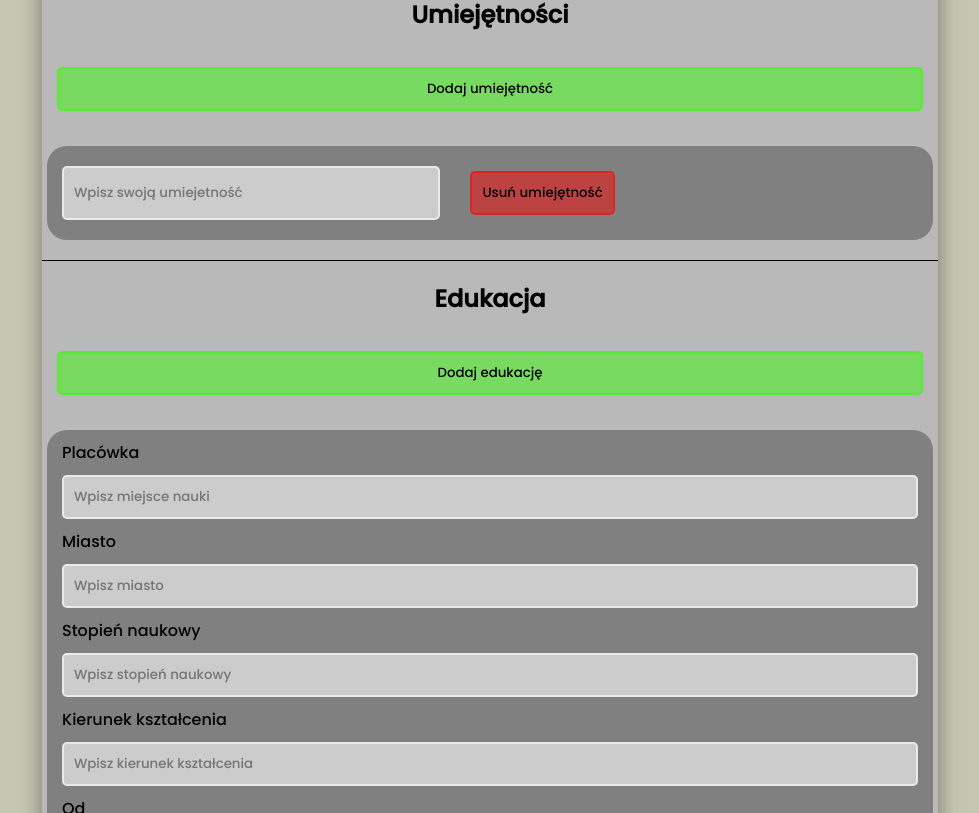
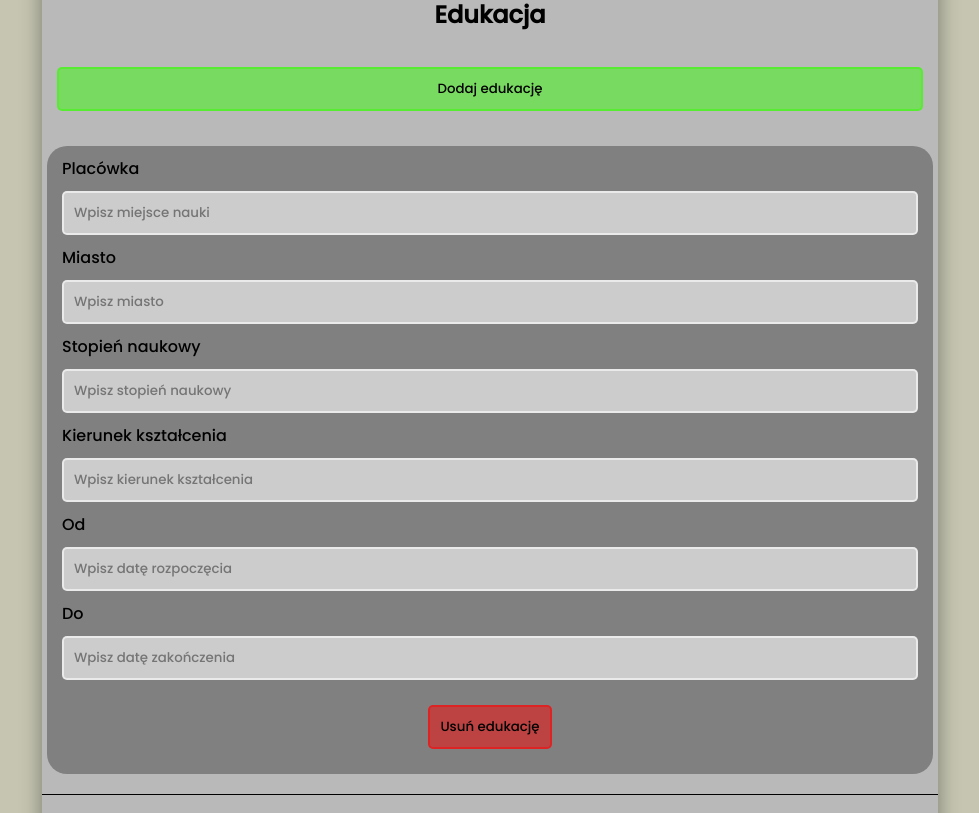
Before and after one commit to JakubKida/cv-generator, a React (Create React App) app: page / in a window 1280 px wide. Shown: the part 1827-2640 px from the top of the page, without its empty margins (150-1129 px from the left). Built offline with nearby package versions, Linux system fonts and the light colour scheme.

Commit message:
rewrite components using functions/hooks

```diff
--- a/src/App.js
+++ b/src/App.js
@@ -1,65 +1,50 @@
+import ReactToPrint, { PrintContextConsumer } from "react-to-print";
+import React, { useState } from "react";
 import FilloutForm from "./components/FilloutForm";
 import CreatedCV from "./components/CreatedCv";
-import "./styles/style.css";
 import ControlButtons from "./components/ControlButtons";
-import React from "react";
-import uniqid from "uniqid";
-import ReactToPrint, { PrintContextConsumer } from "react-to-print";
 import { exampledata } from "./helpers/exampledata";
 import { buttons } from "./helpers/languages";
+import uniqid from "uniqid";
+import "./styles/style.css";
 
-class App extends React.Component {
-  constructor(props) {
-    super(props);
-    this.handleChange = this.handleChange.bind(this);
-    this.handleImageChange = this.handleImageChange.bind(this);
-    this.deleteUnit = this.deleteUnit.bind(this);
-    this.clearAllFields = this.clearAllFields.bind(this);
-    this.loadExample = this.loadExample.bind(this);
-    this.changeLanguage = this.changeLanguage.bind(this);
-    this.addUnit = this.addUnit.bind(this);
-    this.state = {
-      image: {},
-      language: "polish",
-      data: {
+const App = (props) => {
+  const [image, setImage] = useState({});
+  const [language, setLanguage] = useState("polish");
+  const [data, setData] = useState({
     "personal-data": [{}],
     "experience-data": [{}],
     "education-data": [{}],
     "skills-data": [{}],
     "interests-data": [{}],
-      },
+  });
+
+  const changeLanguage = (event) => {
+    event.preventDefault();
+    setLanguage(event.target.dataset.language);
   };
-  }
 
-  changeLanguage(event) {
-    event.preventDefault();
-    this.setState({ language: event.target.dataset.language });
-  }
-
-  clearAllFields() {
-    this.setState({
-      data: {
+  const clearAllFields = () => {
+    setData({
       "personal-data": [{}],
       "experience-data": [{}],
       "education-data": [{}],
       "skills-data": [{}],
       "interests-data": [{}],
-      },
     });
-  }
+  };
 
-  loadExample() {
-    this.setState({ data: exampledata });
-  }
+  const loadExample = () => {
+    setData(exampledata);
+  };
 
-  async handleImageChange(event) {
-    await this.setState({ image: event.target.files[0] });
-    const image = this.state.image;
+  const handleImageChange = async (event) => {
+    await setImage(event.target.files[0]);
     if (image === undefined) {
       document.querySelector(".image-preview").remove();
     } else {
       const fr = new FileReader();
-      fr.readAsDataURL(this.state.image);
+      fr.readAsDataURL(image);
       fr.onload = function (e) {
         let sideArea = document.querySelector(".side-area");
         let imgElem;
@@ -74,118 +59,105 @@ class App extends React.Component {
         sideArea.prepend(imgElem);
       };
     }
-  }
+  };
 
-  handleChange(event) {
-    // debugger;
+  const handleChange = (event) => {
     let name = event.target.name;
     let value = event.target.value;
     let sectionName = event.target.closest(".section").id;
     let index = event.target.closest(".section-unit").dataset.index;
 
-    const copiedObj = JSON.parse(JSON.stringify(this.state.data[sectionName]));
+    const copiedObj = JSON.parse(JSON.stringify(data[sectionName]));
 
     if (copiedObj[index] === undefined) {
       copiedObj.push({});
     }
     copiedObj[index][name] = value;
 
-    this.setState((prevState) => ({
-      data: {
-        ...this.state.data,
+    setData({
+      ...data,
       [sectionName]: copiedObj,
-      },
-    }));
+    });
+  };
 
-    // setTimeout(() => console.log(this.state), 100);
-  }
-
-  deleteUnit(event) {
+  const deleteUnit = (event) => {
     event.preventDefault();
     let sectionName = event.target.closest(".section").id;
     let unitIndex = event.target.closest(".section-unit").dataset.index;
 
-    const copiedObj = JSON.parse(JSON.stringify(this.state.data[sectionName]));
+    const copiedObj = JSON.parse(JSON.stringify(data[sectionName]));
 
     if (copiedObj[unitIndex] !== undefined) {
       copiedObj.splice(unitIndex, 1);
     }
 
-    this.setState((prevState) => ({
-      data: {
-        ...this.state.data,
+    setData({
+      ...data,
       [sectionName]: copiedObj,
-      },
-    }));
-  }
+    });
+  };
 
-  addUnit(event) {
+  const addUnit = (event) => {
     event.preventDefault();
     let sectionName = event.target.closest(".section").id;
 
-    const copiedObj = JSON.parse(JSON.stringify(this.state.data[sectionName]));
+    const copiedObj = JSON.parse(JSON.stringify(data[sectionName]));
 
     copiedObj.push({ key: uniqid() });
 
-    this.setState((prevState) => ({
-      data: {
-        ...this.state.data,
+    setData({
+      ...data,
       [sectionName]: copiedObj,
-      },
-    }));
-  }
+    });
+  };
 
-  render() {
   return (
     <div className="App">
       <div className="change-lang">
         <button
           className="lang-button lang-pol"
           data-language="polish"
-            onClick={this.changeLanguage}
-          >
-          </button>
+          onClick={changeLanguage}
+        ></button>
         <button
           className="lang-button lang-eng"
           data-language="english"
-            onClick={this.changeLanguage}
-          >
-          </button>
+          onClick={changeLanguage}
+        ></button>
       </div>
       <FilloutForm
-          language={this.state.language}
-          data={this.state.data}
-          handleChange={this.handleChange}
-          addUnit={this.addUnit}
-          deleteUnit={this.deleteUnit}
-          onImageChange={this.handleImageChange}
+        language={language}
+        data={data}
+        handleChange={handleChange}
+        addUnit={addUnit}
+        deleteUnit={deleteUnit}
+        onImageChange={handleImageChange}
       ></FilloutForm>
       <ReactToPrint content={() => this.componentRef}>
         <PrintContextConsumer>
           {({ handlePrint }) => (
             <button className="generate-pdf" onClick={handlePrint}>
-                {buttons[this.state.language].generatePDF}
+              {buttons[language].generatePDF}
             </button>
           )}
         </PrintContextConsumer>
       </ReactToPrint>
       <ControlButtons
-          loadExample={this.loadExample}
-          language={this.state.language}
-          data={this.state.data}
-          clearAllFields={this.clearAllFields}
+        loadExample={loadExample}
+        language={language}
+        data={data}
+        clearAllFields={clearAllFields}
       ></ControlButtons>
       <div className="cv-area">
         <CreatedCV
-            language={this.state.language}
+          language={language}
           ref={(el) => (this.componentRef = el)}
-            image={this.state.image}
-            data={this.state.data}
+          image={image}
+          data={data}
         ></CreatedCV>
       </div>
     </div>
   );
-  }
-}
+};
 
 export default App;
--- a/src/components/ControlButtons.js
+++ b/src/components/ControlButtons.js
@@ -1,16 +1,9 @@
-import React, { Component } from "react";
 import { buttons } from "../helpers/languages";
 
-export default class ControlButtons extends Component {
-  // eslint-disable-next-line no-useless-constructor
-  constructor(props) {
-    super(props);
-  }
-
-  render() {
-    const language = buttons[this.props.language];
-    const clearAllFields = this.props.clearAllFields;
-    const loadExample = this.props.loadExample;
+const ControlButtons = (props) => {
+  const language = buttons[props.language];
+  const clearAllFields = props.clearAllFields;
+  const loadExample = props.loadExample;
 
   return (
     <div className="buttons-area">
@@ -22,5 +15,6 @@ export default class ControlButtons extends Component {
       </button>
     </div>
   );
-  }
-}
+};
+
+export default ControlButtons;
--- a/src/components/CreatedCv.js
+++ b/src/components/CreatedCv.js
@@ -1,25 +1,20 @@
-import React, { Component } from "react";
 import uniqid from "uniqid";
 import { cvSections } from "../helpers/languages";
 
-export default class CreatedCV extends Component {
-  // eslint-disable-next-line no-useless-constructor
-  constructor(props) {
-    super(props);
-  }
+const CreatedCV = (props) => {
+  const language = cvSections[props.language];
+  const personalData = props.data["personal-data"][0];
+  const experienceData = props.data["experience-data"];
+  const educationData = props.data["education-data"];
+  const skillsData = props.data["skills-data"];
+  const interestData = props.data["interests-data"];
 
-  render() {
-    const language = cvSections[this.props.language];
-    const personalData = this.props.data["personal-data"][0];
-    const experienceData = this.props.data["experience-data"];
-    const educationData = this.props.data["education-data"];
-    const skillsData = this.props.data["skills-data"];
-    const interestData = this.props.data["interests-data"];
   return (
-      <div id="generated-cv" >
+    <div id="generated-cv">
       <div className="header">
         <div className="name">
-                {personalData.name || language.name} {personalData.secondName || language.secondName}
+          {personalData.name || language.name}{" "}
+          {personalData.secondName || language.secondName}
         </div>
         <div className="underline"></div>
         <div className="title">{personalData.title || language.title}</div>
@@ -37,7 +32,6 @@ export default class CreatedCV extends Component {
           </div>
         </div>
         <div className="center-area">
-
           <div className="cv-section">
             <div className="cv-section-title">{language.profile}</div>
             <div className="cv-section-title-underline"></div>
@@ -72,9 +66,7 @@ export default class CreatedCV extends Component {
                       {education.facility}, {education.city} / {education.fromWhen}-
                       {education.toWhen}
                     </div>
-                      <div className="cv-education-degree">
-                        Stopień: {education.degree}
-                      </div>
+                    <div className="cv-education-degree">Stopień: {education.degree}</div>
                     <div className="cv-education-subject">
                       Przedmiot: {education.subject}
                     </div>
@@ -113,5 +105,6 @@ export default class CreatedCV extends Component {
       </div>
     </div>
   );
-  }
-}
+};
+
+export default CreatedCV;
--- a/src/components/FilloutForm.js
+++ b/src/components/FilloutForm.js
@@ -1,4 +1,3 @@
-import React, { Component } from "react";
 import { buttons } from "../helpers/languages";
 import EducationSection from "./FormSections/EducationSection";
 import ExperienceSection from "./FormSections/ExperienceSection";
@@ -6,21 +5,14 @@ import InterestsSection from "./FormSections/InterestsSection";
 import PersonalDataSection from "./FormSections/PersonalDataSection";
 import SkillsSection from "./FormSections/SkillsSection";
 
-export default class FilloutForm extends Component {
-  // eslint-disable-next-line no-useless-constructor
-  constructor(props) {
-    super(props);
-  }
-
-  render() {
-    const language = this.props.language;
-    // const data = this.state.data;
-    const {data, handleChange, deleteUnit, addUnit, onImageChange} = this.props;
+const FilloutForm = (props) => {
+  const language = props.language;
+  const { data, handleChange, deleteUnit, addUnit, onImageChange } = props;
 
   return (
     <div className="form-area">
       <form id="fill-form">
-          <h2 className="form-header">{buttons[this.props.language].fillTheForm}</h2>
+        <h2 className="form-header">{buttons[language].fillTheForm}</h2>
         <PersonalDataSection
           formData={data["personal-data"]}
           language={language}
@@ -34,6 +26,13 @@ export default class FilloutForm extends Component {
           onDeleteUnit={deleteUnit}
           onAddUnit={addUnit}
         ></ExperienceSection>
+        <EducationSection
+          formData={data["education-data"]}
+          language={language}
+          onChangeInput={handleChange}
+          onDeleteUnit={deleteUnit}
+          onAddUnit={addUnit}
+        ></EducationSection>
         <SkillsSection
           formData={data["skills-data"]}
           language={language}
@@ -41,13 +40,6 @@ export default class FilloutForm extends Component {
           onDeleteUnit={deleteUnit}
           onAddUnit={addUnit}
         ></SkillsSection>
-          <EducationSection
-            formData={data["education-data"]}
-            language={language}
-            onChangeInput={handleChange}
-            onDeleteUnit={deleteUnit}
-            onAddUnit={addUnit}
-          ></EducationSection>
         <InterestsSection
           formData={data["interests-data"]}
           language={language}
@@ -58,5 +50,6 @@ export default class FilloutForm extends Component {
       </form>
     </div>
   );
-  }
-}
+};
+
+export default FilloutForm;
--- a/src/components/FormSections/EducationSection.js
+++ b/src/components/FormSections/EducationSection.js
@@ -1,26 +1,22 @@
-import React, { Component } from "react";
 import { buttons, educationSection } from "../../helpers/languages";
 import FormInput from "./FormInput";
 
-export default class EducationSection extends Component {
-  // eslint-disable-next-line no-useless-constructor
-  constructor(props) {
-    super(props);
-  }
+const EducationSection = (props) => {
+  const language = educationSection[props.language];
+  const buttonNames = buttons[props.language];
 
-  render() {
-    const language = educationSection[this.props.language];
-    const buttonNames = buttons[this.props.language];
+  const educations = props.formData;
+  const onChangeInput = props.onChangeInput;
 
-    const educations = this.props.formData;
-    const onChangeInput = this.props.onChangeInput;
-    const onDeleteUnit = this.props.onDeleteUnit;
-    const onAddUnit = this.props.onAddUnit;
+  const onDeleteUnit = props.onDeleteUnit;
+  const onAddUnit = props.onAddUnit;
 
   return (
-      <div id="education-data" className="section" >
+    <div id="education-data" className="section">
       <h2>{language.education}</h2>
-        <button className="add-button" onClick={onAddUnit}>{buttonNames.addEducation}</button>
+      <button className="add-button" onClick={onAddUnit}>
+        {buttonNames.addEducation}
+      </button>
       {educations.map((education, i) => (
         <div key={i} className="education section-unit" data-index={i}>
           <FormInput
@@ -65,10 +61,13 @@ export default class EducationSection extends Component {
             prompt={language.enterToWhen}
             onChangeInput={onChangeInput}
           ></FormInput>
-            <button className="delete-button" onClick={onDeleteUnit}>{buttonNames.deleteEducation}</button>
+          <button className="delete-button" onClick={onDeleteUnit}>
+            {buttonNames.deleteEducation}
+          </button>
         </div>
       ))}
     </div>
   );
-  }
-}
+};
+
+export default EducationSection;
--- a/src/components/FormSections/ExperienceSection.js
+++ b/src/components/FormSections/ExperienceSection.js
@@ -1,27 +1,20 @@
-import { Component } from "react";
 import { buttons, experienceSection } from "../../helpers/languages";
 import FormInput from "./FormInput";
 
-export default class ExperienceSection extends Component {
-  // eslint-disable-next-line no-useless-constructor
-  constructor(props) {
-    super(props);
-    this.state = {
-      experiencesAmount: 0,
-    };
-  }
+const ExperienceSection = (props) => {
+  const language = experienceSection[props.language];
+  const buttonNames = buttons[props.language];
+  const experiences = props.formData;
+  const onChangeInput = props.onChangeInput;
+  const onDeleteUnit = props.onDeleteUnit;
+  const onAddUnit = props.onAddUnit;
 
-  render() {
-    const language = experienceSection[this.props.language];
-    const buttonNames = buttons[this.props.language];
-    const experiences = this.props.formData;
-    const onChangeInput = this.props.onChangeInput;
-    const onDeleteUnit = this.props.onDeleteUnit;
-    const onAddUnit = this.props.onAddUnit;
   return (
     <div id="experience-data" className="experience section">
       <h2>{language.experience}</h2>
-        <button className="add-button" onClick={onAddUnit}>{buttonNames.addPosition}</button>
+      <button className="add-button" onClick={onAddUnit}>
+        {buttonNames.addPosition}
+      </button>
       {experiences.map((experience, i) => (
         <div key={i} className="experience section-unit" data-index={i}>
           <FormInput
@@ -59,10 +52,13 @@ export default class ExperienceSection extends Component {
             prompt={language.toWhen}
             onChangeInput={onChangeInput}
           ></FormInput>
-            <button className="delete-button" onClick={onDeleteUnit}>{buttonNames.deletePosition}</button>
+          <button className="delete-button" onClick={onDeleteUnit}>
+            {buttonNames.deletePosition}
+          </button>
         </div>
       ))}
     </div>
   );
-  }
-}
+};
+
+export default ExperienceSection;
--- a/src/components/FormSections/FormInput.js
+++ b/src/components/FormSections/FormInput.js
@@ -1,18 +1,17 @@
-import React, { Component } from "react";
+const FormInput = (props) => {
+  const { name, description, prompt, onChangeInput, value } = props;
+  return (
+    <div className="form-input">
+      <label htmlFor={name}>{description}</label>
+      <input
+        name={name}
+        type="text"
+        placeholder={prompt}
+        value={value || ""}
+        onChange={onChangeInput}
+      ></input>
+    </div>
+  );
+};
 
-export default class FormInput extends Component {
-  // eslint-disable-next-line no-useless-constructor
-  constructor(props) {
-    super(props);
-  }
-
-  render() {
-    const {name,description,prompt,onChangeInput,value} = this.props;
-    return (
-      <div className="form-input">
-        <label htmlFor={name}>{description}</label>
-        <input name={name} type="text" placeholder={prompt} value={value||''} onChange={onChangeInput}></input>
-      </div>
-    );
-  }
-}
+export default FormInput;
--- a/src/components/FormSections/InterestsSection.js
+++ b/src/components/FormSections/InterestsSection.js
@@ -1,21 +1,14 @@
-import React, { Component } from "react";
 import { buttons, interestsSection } from "../../helpers/languages";
 
-export default class InterestsSection extends Component {
-  // eslint-disable-next-line no-useless-constructor
-  constructor(props) {
-    super(props);
-  }
+const InterestsSection=(props)=>{
+    const language = interestsSection[props.language];
+    const buttonNames = buttons[props.language];
 
-  render() {
-    const language = interestsSection[this.props.language];
-    const buttonNames = buttons[this.props.language];
+    const interests = props.formData;
+    const onChangeInput = props.onChangeInput;
 
-    const interests = this.props.formData;
-    const onChangeInput = this.props.onChangeInput;
-
-    const onDeleteUnit = this.props.onDeleteUnit;
-    const onAddUnit = this.props.onAddUnit;
+    const onDeleteUnit = props.onDeleteUnit;
+    const onAddUnit = props.onAddUnit;
 
     return (
       <div id="interests-data" className="interests-section section">
@@ -29,5 +22,6 @@ export default class InterestsSection extends Component {
         ))}
       </div>
     );
-  }
 }
+
+export default InterestsSection;
--- a/src/components/FormSections/PersonalDataSection.js
+++ b/src/components/FormSections/PersonalDataSection.js
@@ -1,18 +1,12 @@
-import React, { Component } from "react";
 import { personalSection } from "../../helpers/languages";
 import FormInput from "./FormInput";
 
-export default class PersonalDataSection extends Component {
-  // eslint-disable-next-line no-useless-constructor
-  constructor(props) {
-    super(props);
-  }
+const PersonalDataSection = (props) => {
 
-  render() {
-    const language = personalSection[this.props.language];
-    const personalData = this.props.formData[0];
-    const onChangeInput = this.props.onChangeInput;
-    const onImageChange = this.props.onImageChange;
+    const language = personalSection[props.language];
+    const personalData = props.formData[0];
+    const onChangeInput = props.onChangeInput;
+    const onImageChange = props.onImageChange;
 
     return (
       <div id="personal-data" className="personaldata section">
@@ -74,5 +68,6 @@ export default class PersonalDataSection extends Component {
         </div>
       </div>
     );
-  }
 }
+
+export default PersonalDataSection;
--- a/src/components/FormSections/SkillsSection.js
+++ b/src/components/FormSections/SkillsSection.js
@@ -1,19 +1,15 @@
-import React, { Component } from "react";
 import { buttons, skillsSection } from "../../helpers/languages";
 
-export default class SkillsSection extends Component {
-  // eslint-disable-next-line no-useless-constructor
-  constructor(props) {
-    super(props);
-  }
+const SkillsSection = (props)=> {
+    const language = skillsSection[props.language];
+    const buttonNames = buttons[props.language];
 
-  render() {
-    const language = skillsSection[this.props.language];
-    const buttonNames = buttons[this.props.language];
-    const skills = this.props.formData;
-    const onChangeInput = this.props.onChangeInput;
-    const onDeleteUnit = this.props.onDeleteUnit;
-    const onAddUnit = this.props.onAddUnit;
+    const skills = props.formData;
+    const onChangeInput = props.onChangeInput;
+
+    const onDeleteUnit = props.onDeleteUnit;
+    const onAddUnit = props.onAddUnit;
+
     debugger;
     return (
       <div id="skills-data" className="skills-section section">
@@ -37,5 +33,6 @@ export default class SkillsSection extends Component {
         ))}
       </div>
     );
-  }
 }
+
+export default SkillsSection;
```
Lines whose indentation alone changed are shown as unchanged.
